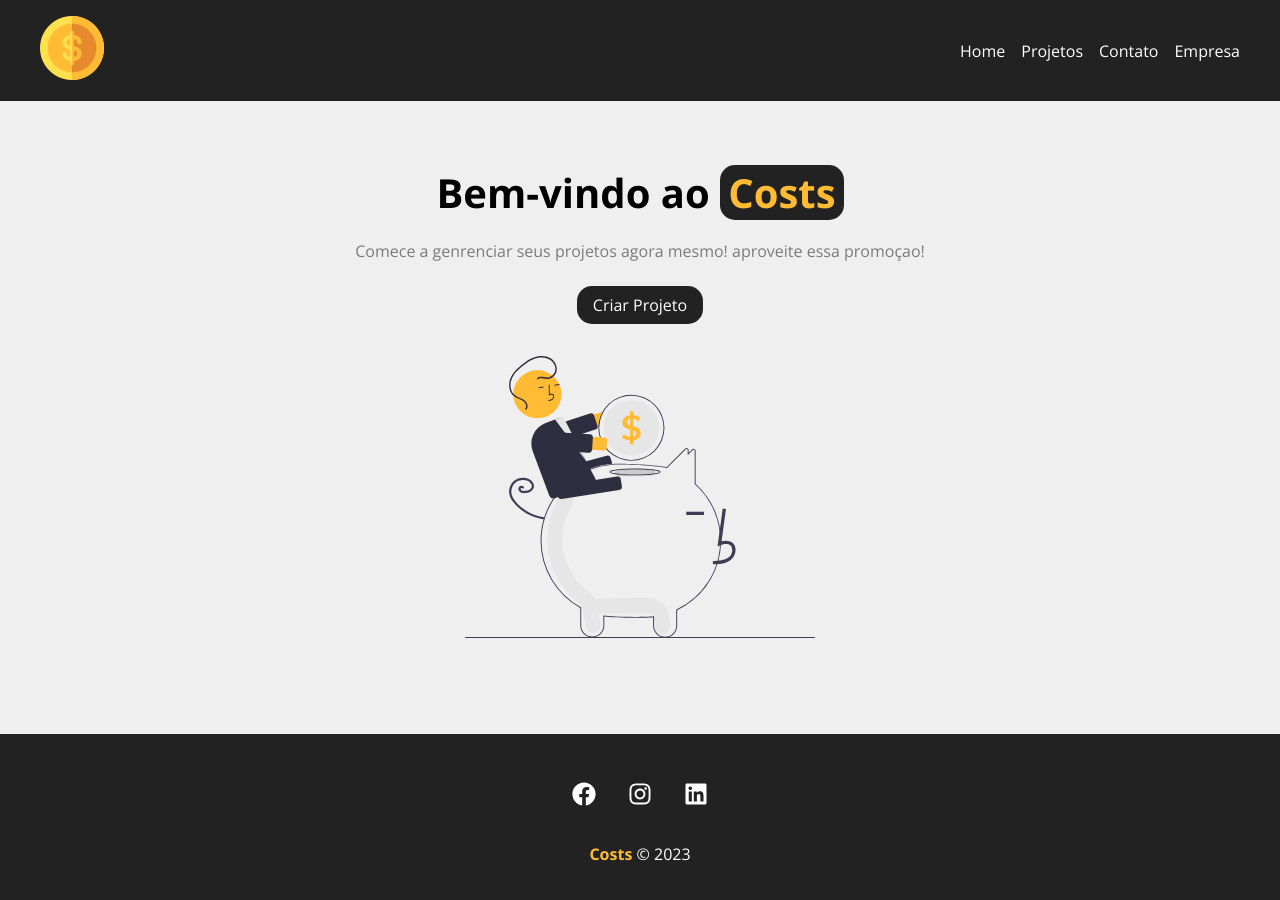
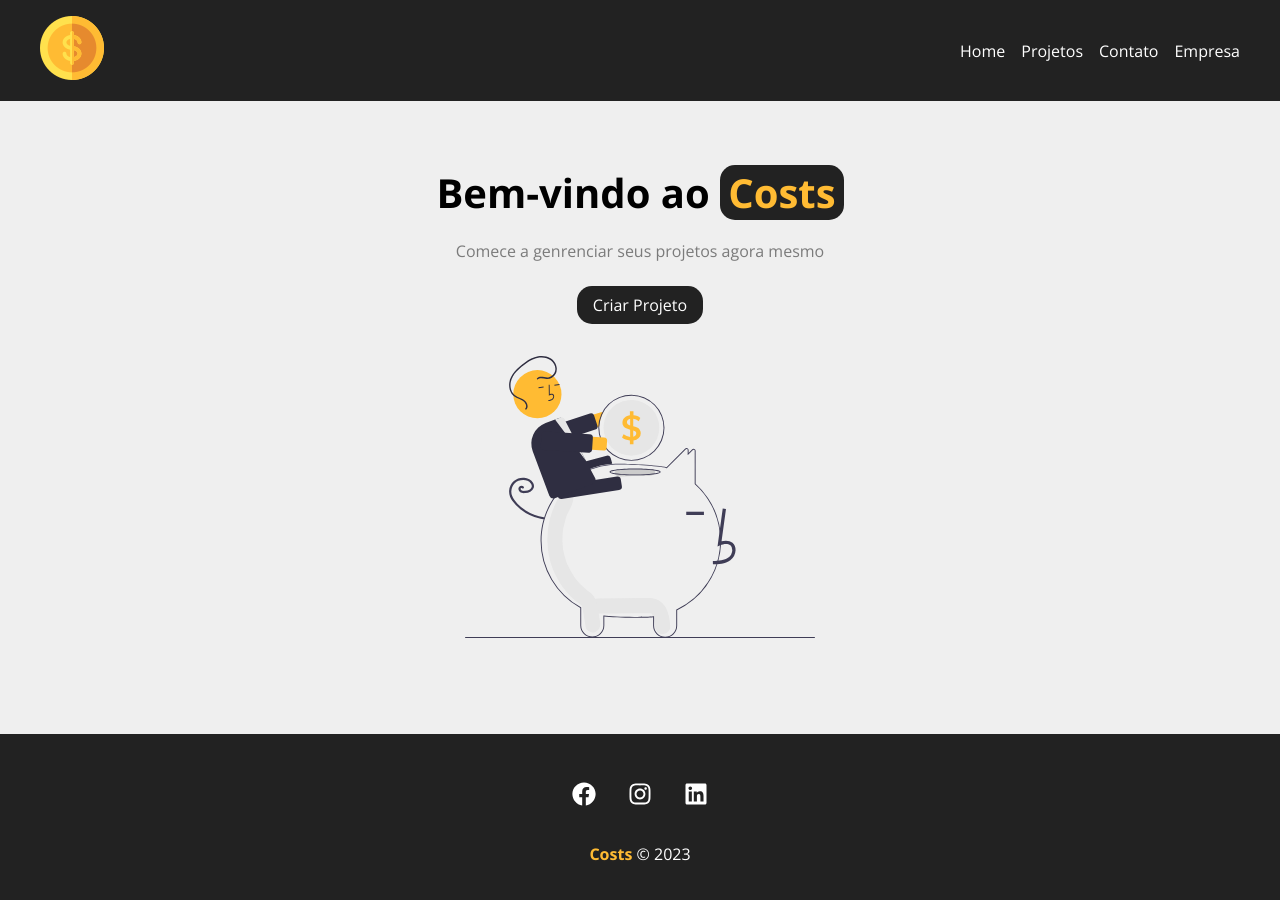
Before and after one commit to ighoralves/first-react-project, a React (Vite) app: page / in a window 1280 px wide. Shown: the top 900 px of the page. Built offline with nearby package versions, Linux system fonts and the light colour scheme.

Commit message:
texto modificado

```diff
--- a/src/components/pages/Home.jsx
+++ b/src/components/pages/Home.jsx
@@ -10,9 +10,7 @@ function Home() {
       <h1>
         Bem-vindo ao <span>Costs</span>
       </h1>
-      <p>
-        Comece a genrenciar seus projetos agora mesmo! aproveite essa promoçao!
-      </p>
+      <p>Comece a genrenciar seus projetos agora mesmo</p>
       <LinkButton to="/newproject" text="Criar Projeto" />
       <img src={savings} alt="Costs" />
     </section>
```
